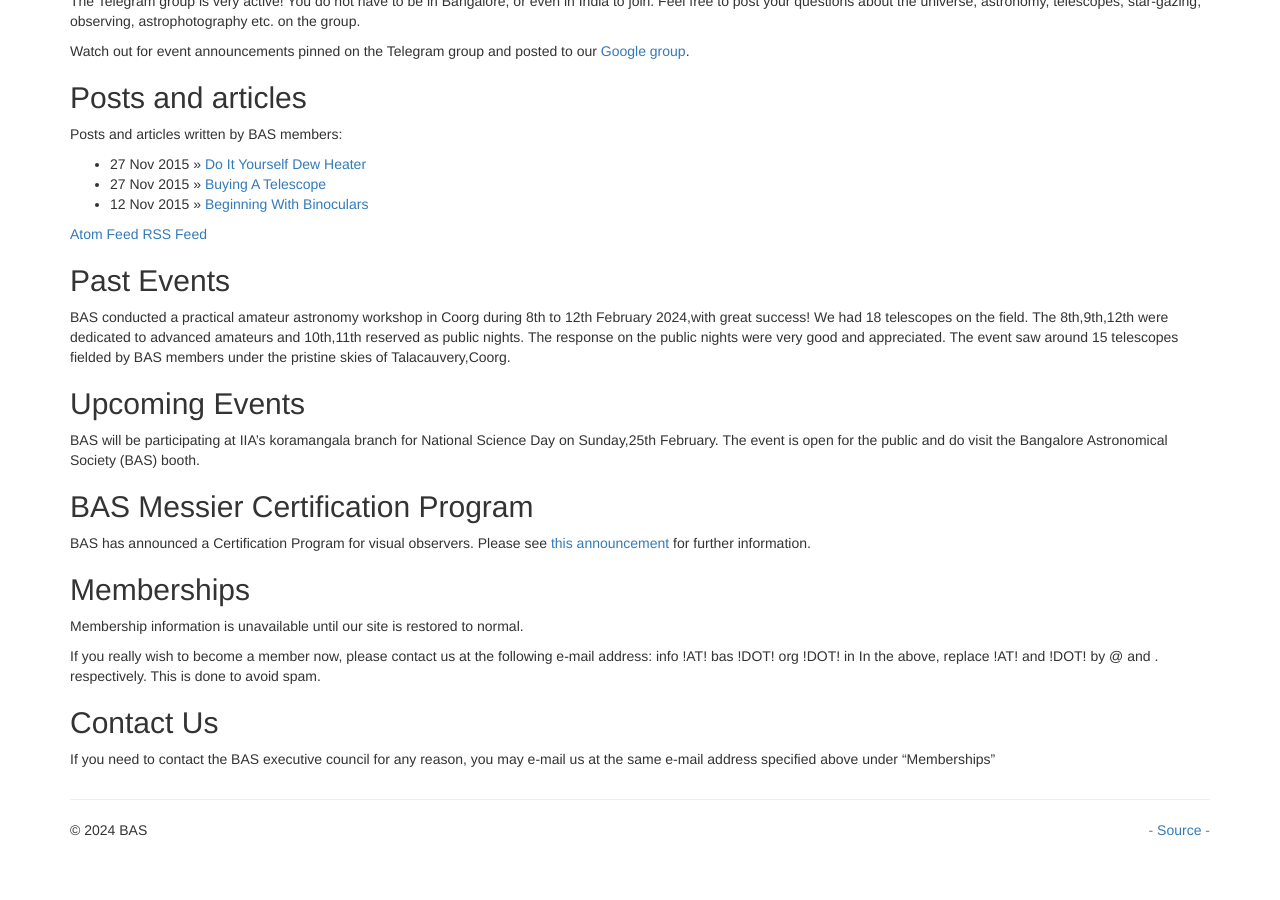
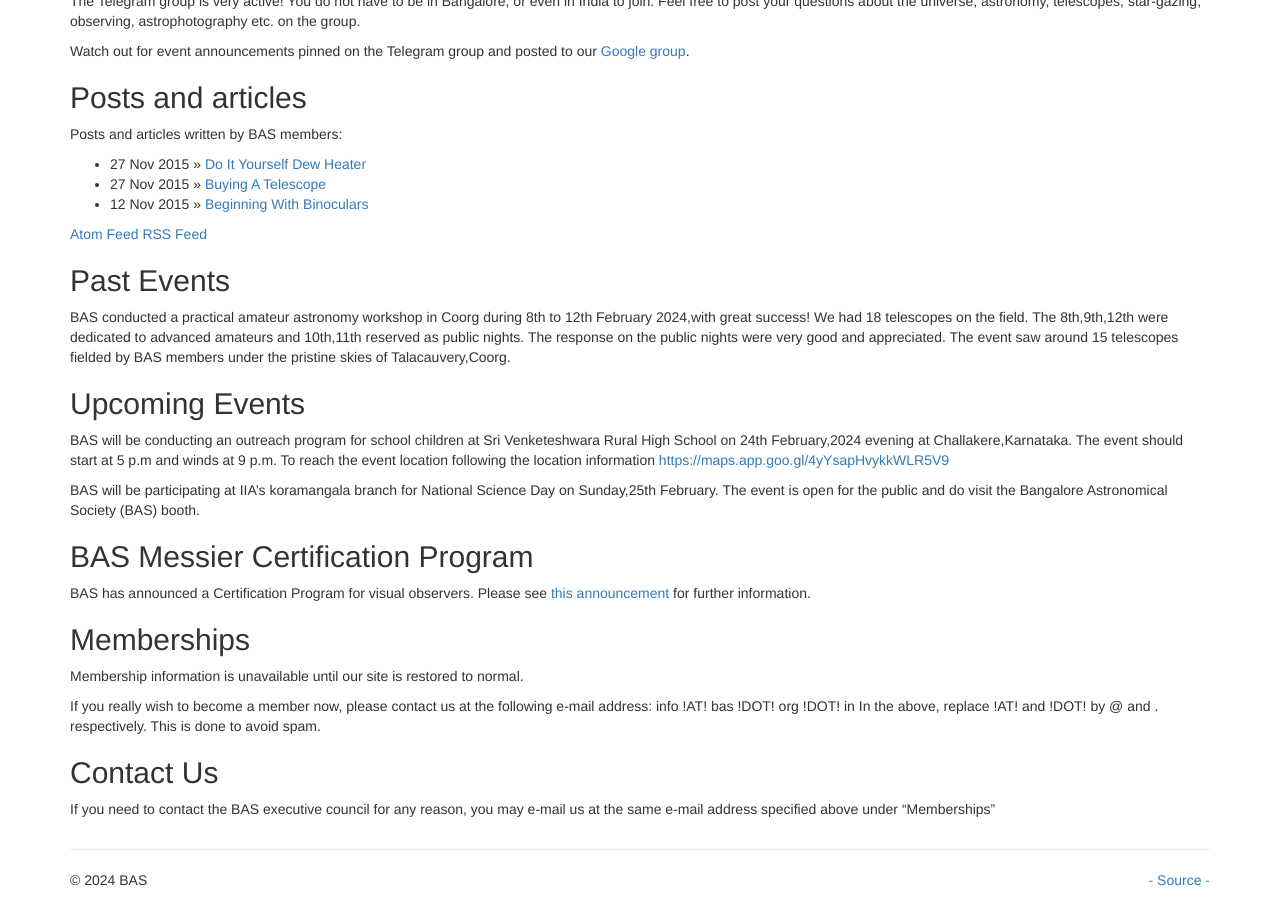
Before and after one commit to bas-org/bas-org.github.io, a Jekyll site: the page built from index.md, in a window 1280 px wide and 900 px high, scrolled down 674 px. Built offline with Jekyll 4.4.1, drawn with Linux system fonts in a browser that asks for light colours; nearby versions of some CDN libraries; library files that are not in the unit come from our copies; before the commit the page ends 1524 px from its top, so only the background shows below that.

Commit message:
Event details for Challakere outreach
Added event details for Challakere on 24th Feb,2024.

```diff
--- a/index.md
+++ b/index.md
@@ -37,6 +37,11 @@ BAS conducted a practical amateur astronomy workshop in Coorg during 8th to 12th
 The response on the public nights were very good and appreciated. The event saw around 15 telescopes fielded by BAS
 members under the pristine skies of Talacauvery,Coorg.
 ## Upcoming Events
+BAS will be conducting an outreach program for school children at Sri Venketeshwara Rural High School on
+24th February,2024 evening at Challakere,Karnataka.
+The event should start at 5 p.m and winds at 9 p.m.
+To reach the event location following the location information [https://maps.app.goo.gl/4yYsapHvykkWLR5V9](https://maps.app.goo.gl/4yYsapHvykkWLR5V9)
+
 BAS will be participating at IIA's koramangala branch for National Science Day on Sunday,25th February.
 The event is open for the public and do visit the Bangalore Astronomical Society (BAS) booth.
 
```
